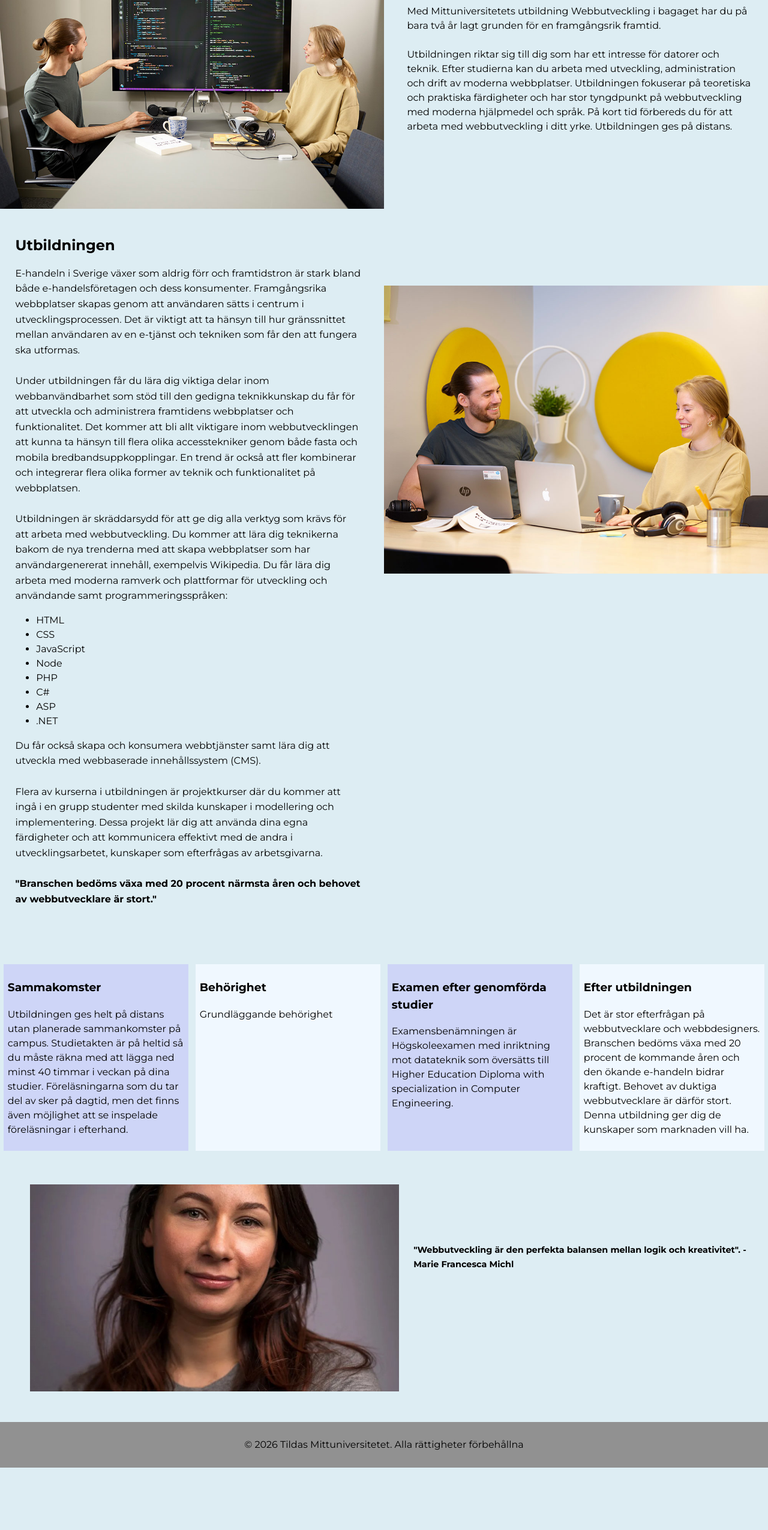
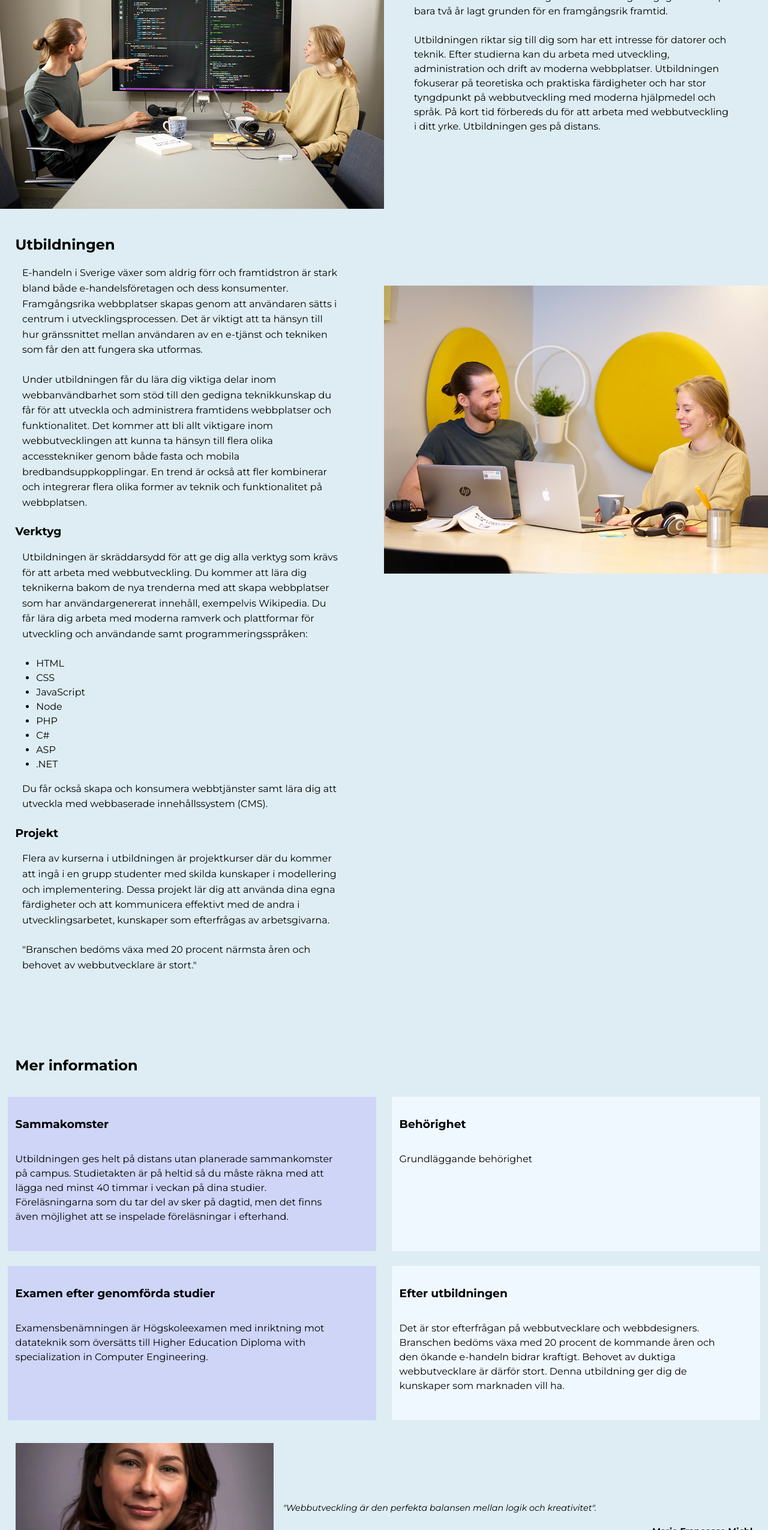
Before and after one commit to Tillin06/laboration2-webbanv-ndbarhet, a plain HTML site: page index.html in a window 1280 px wide. Shown: the part 250-2800 px from the top of the page at 60% size. Before the commit the page ends 2696 px from the top, so only its background shows below. Drawn offline with Linux system fonts and the light colour scheme.

Commit message:
åtgärdat punkter

```diff
--- a/index.html
+++ b/index.html
@@ -11,42 +11,43 @@
 </head>
 <body>
     <header>
-        <h1><a href="index.html">Mittuniversitetet</a></h1>
+        <h1><a href="index.html">Webbutveckling</a></h1>
         <nav>
             <ul>
                 <li><a href="#hem">Hem</a></li>
-                <li><a href="#universitetet">Universitetet</a></li>
-                <li><a href="#program">Program</a></li>
-                <li><a href="#kontakt">Kontakt</a></li>
+                <li><a href="#utbildning">Utbildning</a></li>
+                <li><a href="#information">Information</a></li>
             </ul>
         </nav>
     </header>
     <main>
-        <section class="hero">
-        <img src="./images/CF017230.jpg" alt="utbildning webbutveckling">
+        <section class="hero" id="hem">
+        <img src="./images/CF017230.jpg" alt="två personer som studerar framför en skärm">
         <div class="textinnehall">
         <h2>Webbutveckling</h2>
-        <p>Webbutveckling är en het bransch som fortsätter att växa.<br><br>
+        <p>Webbutveckling är en het bransch som fortsätter att växa.
         Med Mittuniversitetets utbildning Webbutveckling i bagaget har du på bara två år lagt grunden för en
-        framgångsrik framtid.<br><br> Utbildningen riktar sig till dig som har ett intresse för datorer och teknik.
+        framgångsrik framtid.</p>
+        <p>Utbildningen riktar sig till dig som har ett intresse för datorer och teknik.
         Efter studierna kan du arbeta med utveckling, administration och drift av moderna webbplatser.
         Utbildningen fokuserar på teoretiska och praktiska färdigheter och har stor tyngdpunkt på webbutveckling med
         moderna hjälpmedel och språk. På kort tid förbereds du för att arbeta med webbutveckling i ditt yrke.
         Utbildningen ges på distans.</p>
         </div>
         </section>
-        <section class="utbildning">
+        <section class="utbildning" id="utbildning">
             <div class="textinnehall2">
             <h2>Utbildningen</h2>
             <p>E-handeln i Sverige växer som aldrig förr och framtidstron är stark bland både e-handelsföretagen och dess konsumenter.
             Framgångsrika webbplatser skapas genom att användaren sätts i centrum i utvecklingsprocessen.
             Det är viktigt att ta hänsyn till hur gränssnittet mellan användaren av en e-tjänst och tekniken som får den att fungera ska
-            utformas.<br><br></p>
+            utformas.</p>
             <p>Under utbildningen får du lära dig viktiga delar inom webbanvändbarhet som stöd till den gedigna teknikkunskap du får för
                 att utveckla och administrera framtidens webbplatser och funktionalitet.
                 Det kommer att bli allt viktigare inom webbutvecklingen att kunna ta hänsyn till flera olika accesstekniker genom både
                 fasta och mobila bredbandsuppkopplingar. En trend är också att fler kombinerar och integrerar flera olika former av
-                teknik och funktionalitet på webbplatsen.<br><br></p>
+                teknik och funktionalitet på webbplatsen.</p>
+            <h3>Verktyg</h3>
 
             <p>Utbildningen är skräddarsydd för att ge dig alla verktyg som krävs för att arbeta med webbutveckling.
                 Du kommer att lära dig teknikerna bakom de nya trenderna med att skapa webbplatser som har användargenererat innehåll,
@@ -63,16 +64,20 @@
                     <li>.NET</li>
                 </ul>
                 <p>Du får också skapa och
-                konsumera webbtjänster samt lära dig att utveckla med webbaserade innehållssystem (CMS).<br><br></p>
+                konsumera webbtjänster samt lära dig att utveckla med webbaserade innehållssystem (CMS).</p>
+            <h3>Projekt</h3>
 
             <p>Flera av kurserna i utbildningen är projektkurser där du kommer att ingå i en grupp studenter med skilda kunskaper i
                 modellering och implementering. Dessa projekt lär dig att använda dina egna färdigheter och att kommunicera effektivt
-                med de andra i utvecklingsarbetet, kunskaper som efterfrågas av arbetsgivarna.<br><br></p>
-            <p><strong>"Branschen bedöms växa med 20 procent närmsta åren och behovet av webbutvecklare är stort."</strong></p>
+                med de andra i utvecklingsarbetet, kunskaper som efterfrågas av arbetsgivarna.</p>
+            <p>"Branschen bedöms växa med 20 procent närmsta åren och behovet av webbutvecklare är stort."</p>
             </div>
-            <img src="./images/CF017374.jpg" alt="två studerande personer">
+            <img src="./images/CF017374.jpg" alt="två personer som studerar framför varsin dator">
         </section>
-        <section class="information">
+        <div class="merinformation">
+        <h2>Mer information</h2>
+        </div>
+        <section class="information" id="information">
             <article id="sammankomster">
            <h3>Sammakomster</h3>
            <p>Utbildningen ges helt på distans utan planerade sammankomster på campus. Studietakten är på heltid så du måste räkna med att
@@ -95,10 +100,13 @@
                 Denna utbildning ger dig de kunskaper som marknaden vill ha.</p>
             </article>
         </section>
-        <section class="marie">
+        <figure class="marie" id="marie">
             <img src="./images/marie.jpg" alt="Marie Francesca Michl">
-            <p><strong>"Webbutveckling är den perfekta balansen mellan logik och kreativitet". - Marie Francesca Michl</strong></p>
-        </section>
+            <div class="marie-text">
+            <blockquote><p>"Webbutveckling är den perfekta balansen mellan logik och kreativitet".</p></blockquote>
+             <figcaption>- Marie Francesca Michl</figcaption>
+             </div>
+        </figure>
     </main>
     <footer>
         <p>&copy; 2026 Tildas Mittuniversitetet. Alla rättigheter förbehållna</p>
--- a/style.css
+++ b/style.css
@@ -5,6 +5,14 @@ body {
     font-weight: 400;
     font-style: normal;
     margin: 0;
+}
+p {
+    margin-bottom: 2rem;
+    margin-top: 2rem;
+    display: block;
+    width: 100%;
+    max-width: 65ch;
+    line-height: 1.5;
 }
 header h1{
     margin: 0;
@@ -52,6 +60,7 @@ nav a:hover {
     max-width: 100%;
     margin: 2%;
     line-height: 1.5;
+    max-width: 65ch;
 }
 .utbildning {
     display: flex;
@@ -67,12 +76,16 @@ nav a:hover {
 .utbildning p {
     line-height: 1.5;
     margin: 2%;
+    max-width: 65ch;
 }
 .programmeringspråken {
     padding: 0;
     margin-left: 6%;
     align-self: flex-start;
     line-height: 1.5;
+}
+.merinformation {
+    margin: 2%;
 }
 .information {
     display: grid;
@@ -102,13 +115,29 @@ nav a:hover {
 .marie {
     display: flex;
     flex-direction: row;
+    align-items: center;
     margin: 2%;
     font-size: 0.9rem;
     line-height: 1.6;
 }
 .marie img {
-    width: 50%;
-    margin: 2%;
+    width: 35%;
+    height: auto;
+}
+.marie-text {
+    flex: 1;
+}
+.marie blockquote {
+    margin: 1rem;
+    font-style: italic;
+}
+.marie blockquote p {
+    margin: 0 0 1rem 0;
+}
+.marie figcaption {
+    font-style: normal;
+    font-weight: bold;
+    text-align: right;
 }
 footer {
     background-color: rgb(145, 145, 145);
@@ -146,14 +175,16 @@ footer {
     .textinnehall {
         width: 50%;
         padding: 2%;
+        max-width: 100%;
+        box-sizing: border-box;
     }
     .hero img {
         width: 50%;
     }
     .hero p {
         text-align: left;
-        max-width: 100%;
-        margin: 0;
+        max-width: 65ch;
+        margin-bottom: 1.5rem;
     }
     .utbildning img {
         width: 50%;
@@ -167,16 +198,26 @@ footer {
     }
     .utbildning p {
         line-height: 1.6;
-        margin: 0;
+        margin-bottom: 1.5rem;
+        width: 100%;
+        max-width: 65ch;
     }
     .textinnehall2 {
         padding: 2%;
         margin-bottom: 5%;
+        width: 50%;
+        box-sizing: border-box;
     }
     .information {
-        grid-template-columns: 1fr 1fr 1fr 1fr;
+        grid-template-columns: 1fr 1fr ;
     }
-    .marie p {
-        margin-top: 10%;
+    p {
+        max-width: 65ch;
     }
 }
+.textinnehall p,
+.textinnehall2 p,
+.information p {
+    max-width: 50ch;
+
+}
```
